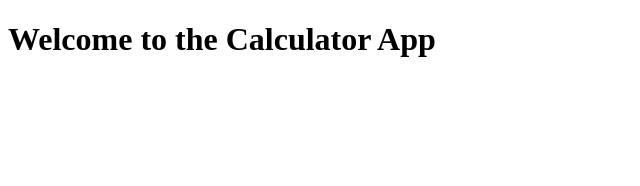
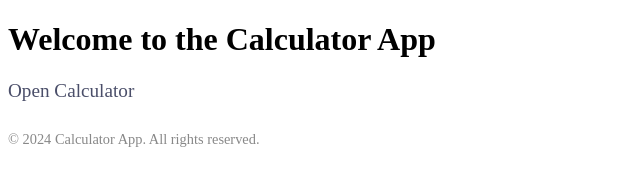
Before and after one commit to rameshwar19/calculator, a plain HTML site: page index.html in a window 1280 px wide. Shown: the whole page, without its empty margins (0-640 px from the left). Drawn offline with Linux system fonts and the light colour scheme.

Commit message:
new file

```diff
--- a/index.html
+++ b/index.html
@@ -6,5 +6,13 @@
 </head>
 <body>
     <h1>Welcome to the Calculator App</h1>
+    <p>
+        <a href="calculator.html" style="font-size:1.2em; color:#4a4e69; text-decoration:none;">
+            Open Calculator
+        </a>
+    </p>
+    <footer style="margin-top:2em; color:#888; font-size:0.9em;">
+        &copy; 2024 Calculator App. All rights reserved.
+    </footer>
 </body>
 </html>
```
